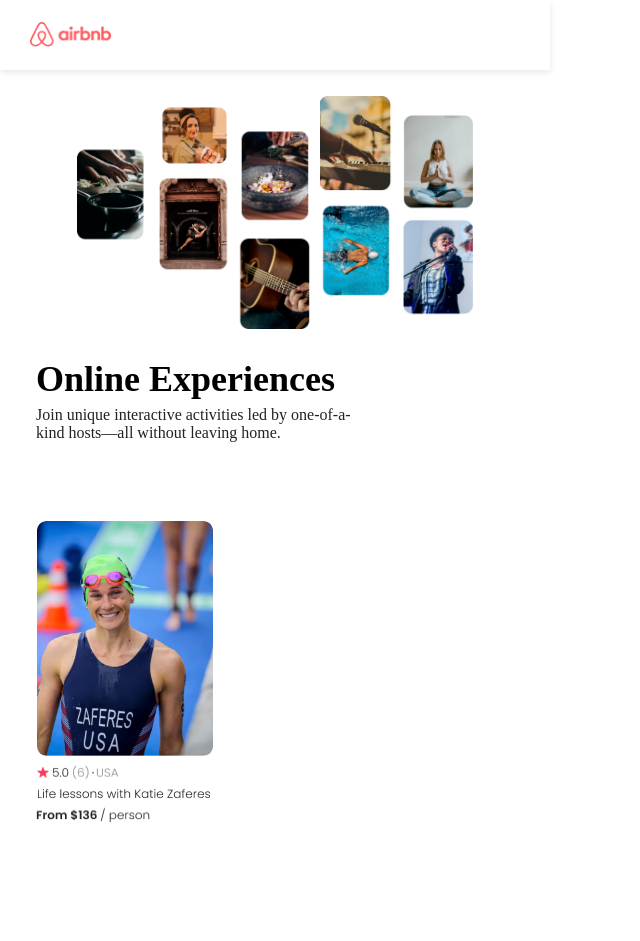
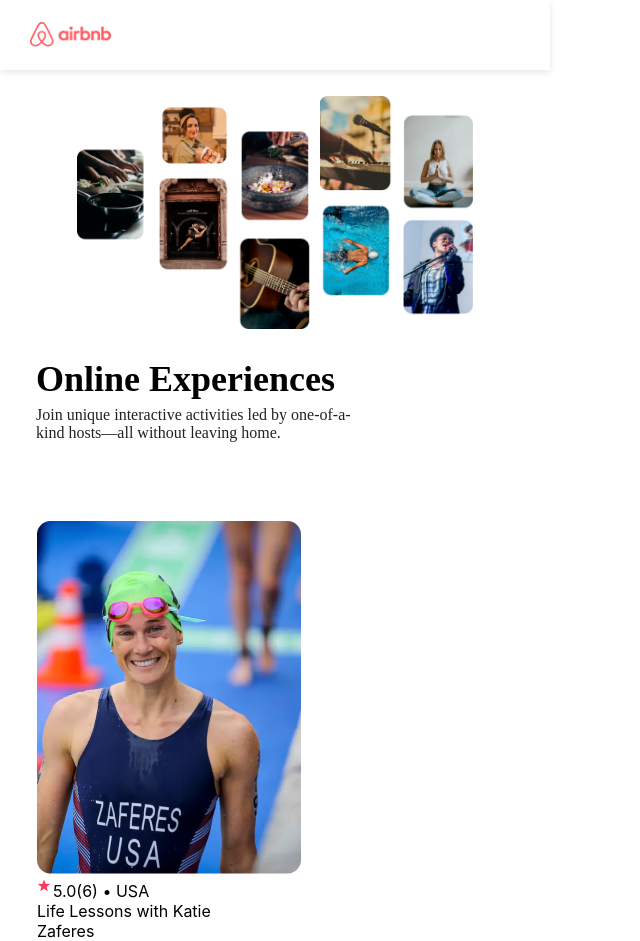
Before and after one commit to cvs181801/airbnb-experiences-clone, a React (Create React App) app: page / in a window 1280 px wide. Shown: the top 941 px of the page, without its empty margins (0-640 px from the left). Before the commit the page ends 823 px from the top, so only its background shows below. Built offline with nearby package versions, Linux system fonts and the light colour scheme.

Commit message:
hard code in some specifics for featured card

```diff
--- a/src/components/Featured.js
+++ b/src/components/Featured.js
@@ -2,11 +2,13 @@
 import featuredSwim from './image_12.png'
 import featuredWedding from './wedding-photography 1.png'
 import featuredBike from './mountain-bike 1.png'
-import swimmer from './Group-65.png'
+import star from './star.png'
 
 export default function Featured() {
     return (
-        <div>
+        <div
+            className="featured"
+        >
             <img
                 src={featuredSwim}
                 alt="featured Air BnB Experiences Swim"
@@ -15,11 +17,17 @@
             </img>
 
             <img
-                src={swimmer}
-                alt="featured Air BnB Experiences Swim"
-                className="swimmer"
+                src={star}
+                alt="star"
+                className="star"
             >
             </img>
+
+            <span>5.0</span>
+            <span>(6) • </span>
+            <span>USA</span>
+            <p>Life Lessons with Katie Zaferes</p>
+            <p>From $136 / person</p>
 
             {/* <img
                 src={featuredWedding}
--- a/src/index.css
+++ b/src/index.css
@@ -84,13 +84,14 @@
   color: #222222;
 }
 
-.featuredImgSwim {
+.featured {
   position: absolute;
   width: 176px;
   height: 235px;
   left: 37px;
   top: 521px;
   border-radius: 9px;
+  text-align: left;
 }
 
 .swimmer {
```
Also changed, not shown: src/components/star.png (added).
